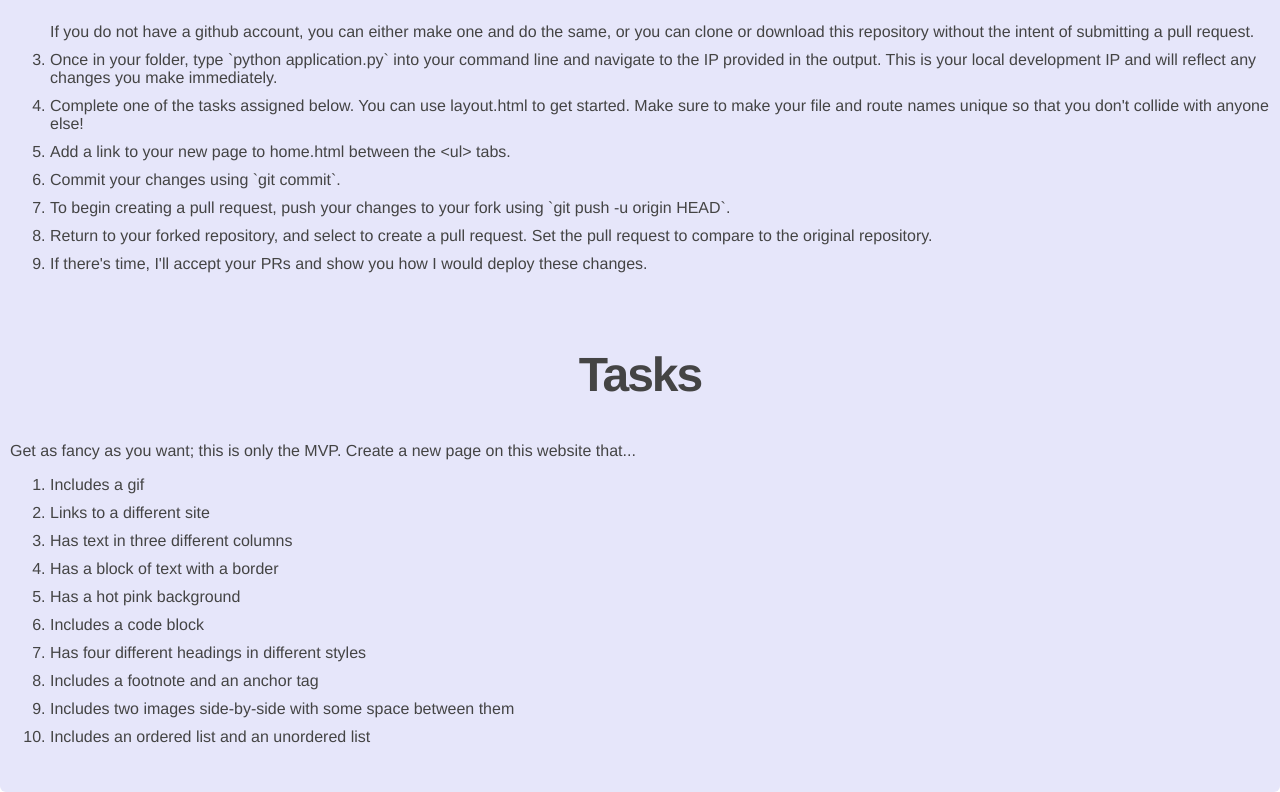
After one commit to naaaargle/nargleapp, a Flask app: page /fordham in a window 1280 px wide. The commit adds this page. Shown: the part 750-1542 px from the top of the page. Run offline with Flask 2, Linux system fonts and the light colour scheme.

Commit message:
Add fordham exercise

```diff
--- a/application.py
+++ b/application.py
@@ -12,9 +12,9 @@ def home():
     return render_template('home.html')
 
 
-@app.route('/how-to')
-def how_to():
-    return render_template('how_to.html')
+@app.route('/fordham')
+def fordham():
+    return render_template('fordham.html')
 
 # Python assigns the name "__main__" to a script when it is executed. Since this file
 # is the one doing the executing, it retains the name "__main__" rather than inheriting
--- /dev/null
+++ b/templates/fordham.html
@@ -0,0 +1,41 @@
+{% extends "layout.html" %}
+{% block content %}
+    <div class="about">
+        Today, you're going to make this site a lot bigger.<br>
+
+        <h2>Instructions for getting started</h2>
+        <ol>
+            <li>Go to <a href='https://github.com/naaaargle/nargleapp'>this repository</a> on
+                github.com.
+            <li>If you have a github account, fork the repository using the button on the upper right. Clone or download the forked repository into a directory of your choosing using `git clone &lt;ssh_link&gt;` on your command line.<br>
+                <img src='https://i.stack.imgur.com/zKWMO.png' width='50%' style='margin:20px;'>
+                <br>
+                If you do not have a github account, you can either make one and do the same, or you can clone or download this repository without the intent of submitting a pull request.</li>
+            <li>Once in your folder, type `python application.py` into your command line and navigate to the IP provided in the output. This is your local development IP and will reflect any changes you make immediately.</li>
+            <li>Complete one of the tasks assigned below. You can use layout.html to get started. Make sure to make your file and route names unique so that you don't collide with anyone else!</li>
+            <li>Add a link to your new page to home.html between the &lt;ul&gt; tabs.</li>
+            <li>Commit your changes using `git commit`.</li>
+            <li>To begin creating a pull request, push your changes to your fork using `git push -u origin HEAD`.</li>
+            <li>Return to your forked repository, and select to create a pull request. Set the pull request to compare to the original repository.</li>
+            <li>If there's time, I'll accept your PRs and show you how I would deploy these changes.</li>
+        </ol>
+
+        <br>
+
+        <h2>Tasks</h2>
+        <p>Get as fancy as you want; this is only the MVP. Create a new page on this website that...</p>
+        <ol>
+            <li>Includes a gif</li>
+            <li>Links to a different site</li>
+            <li>Has text in three different columns</li>
+            <li>Has a block of text with a border</li>
+            <li>Has a hot pink background</li>
+            <li>Includes a code block</li>
+            <li>Has four different headings in different styles</li>
+            <li>Includes a footnote and an anchor tag</li>
+            <li>Includes two images side-by-side with some space between them</li>
+            <li>Includes an ordered list and an unordered list</li>
+        </ol>
+
+    </div>
+{% endblock %}
--- a/templates/home.html
+++ b/templates/home.html
@@ -3,5 +3,8 @@
    <div class="home">
         <h1>Aloha!</h1>
         <p>This website was built with Python via the Flask framework.</p>
+        <h4>Extended menu (please add links to your other pages here):</h4>
+            <ul>
+            </ul>
    </div>
 {% endblock %}
--- a/templates/layout.html
+++ b/templates/layout.html
@@ -12,7 +12,7 @@
           <strong><nav>
             <ul class="menu">
               <li><a href="{{ url_for('home') }}">Home</a></li>
-              <li><a href="{{ url_for('how_to') }}">How-To</a></li>
+              <li><a href="{{ url_for('fordham') }}">Fordham Exercise</a></li>
             </ul>
           </nav></strong>
       </div>
```
